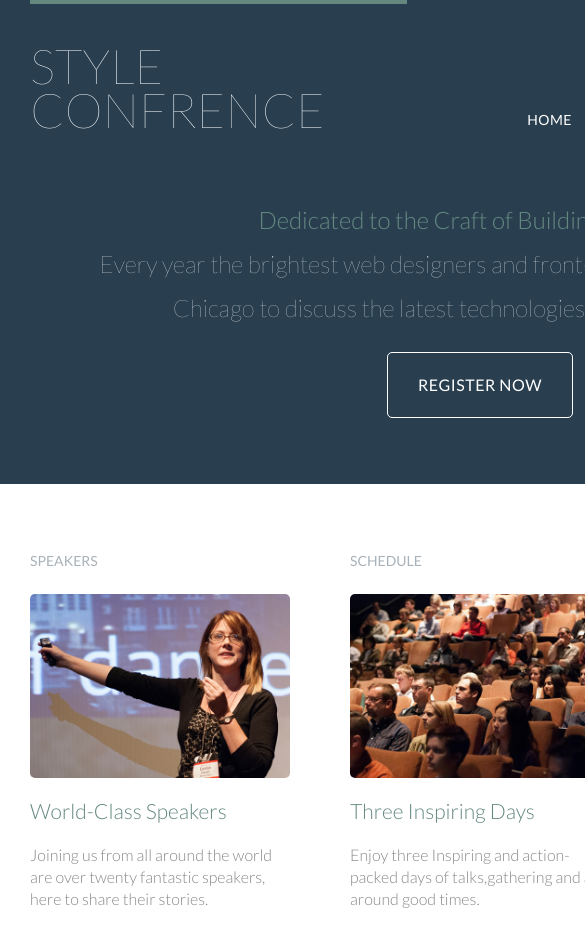
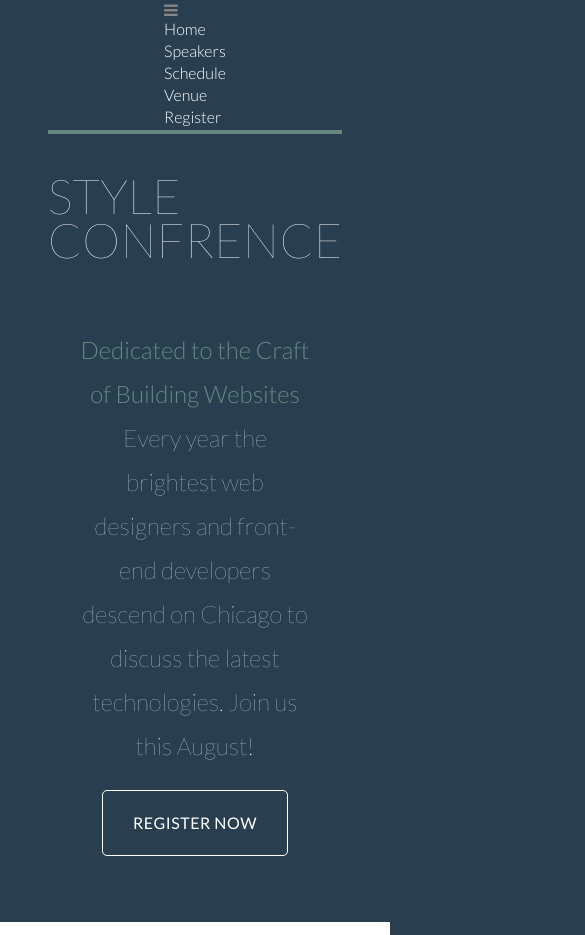
Before and after one commit to Ebalin1411/Style-Conference, a plain HTML site: page index.html in a window 390 px wide. Shown: the top 935 px of the page, 585 px wide, since content can reach past the window. Drawn offline with Linux system fonts and the light colour scheme.

Commit message:
index.html is updated with responsive code and Hamburger menu added

```diff
--- a/assets/stylesheets/main.css
+++ b/assets/stylesheets/main.css
@@ -54,7 +54,7 @@ table {
 .grid{
   display: grid;
   grid-template-columns:70% 30% ;
-  grid gap:20px 10px
+  grid gap:20px 10px;
 
 }
 .col-2-3{
@@ -76,9 +76,17 @@ table {
 .container{
   margin: 0 auto;
   padding-left: 30px;
+
   padding-right: 30px;
-  width: 960px;
+ /* width: 960px;*/
 }
+@media only screen and (min-width: 960px){
+  .container{
+    width:960px;
+  }
+
+}
+
 /*
   ========================================
   Typography
@@ -147,10 +155,16 @@ h1, h3, h4, h5, p {
 }
 .section-group {
   display: flex;
-  flex-direction: row;
-
+  flex-direction: column;
+}
+/* */
+@media only screen and (min-width: 640px){
+  .section-group{
+    flex-direction: row;
+  }
 
 }
+
 .primary-footer {
   display: flex;
   justify-content: space-between;
@@ -258,10 +272,34 @@ header{
   text-transform: uppercase;
   flex-grow: 0.75;
 }
+/* for mobile*/
+.barIcon{
+  display: unset;
+  display: flex;
+  flex-direction: column;
+  float: right;
+ padding: 2px;
+}
 .header-right-section{
-  flex-grow: 1;
+  display: none;
 }
+
+@media only screen and (min-width: 600px){
+
+  .header-right-section{
+     display: unset;
+     flex-grow: 1;
+
+    }
+    .barIcon{
+      display:none;
+
+
+    }
+}
+
 .primary-header a,
+
 .primary-footer a {
   color: #fff;
 }
@@ -272,12 +310,12 @@ header{
 
 .row {
   background: #fff;
-  min-width: 960px;
+ /* min-width: 960px;*/
   padding: 66px 0 44px 0;
 }
 .row,
 .row-alt {
-  min-width: 960px;
+  /*min-width: 960px;*/
 }
 
 .row-alt {
--- a/index.html
+++ b/index.html
@@ -9,12 +9,24 @@
         <link rel="preconnect" href="https://fonts.googleapis.com">
         <link rel="preconnect" href="https://fonts.gstatic.com" crossorigin>
         <link href="https://fonts.googleapis.com/css2?family=Lato:wght@100;300;400&display=swap" rel="stylesheet">
+        <link rel="stylesheet" href="https://cdnjs.cloudflare.com/ajax/libs/font-awesome/4.7.0/css/font-awesome.min.css">
+
     </head>
 
     <body>
         <header class="primary-header container section-group">
+          <div class="barIcon">
+            <i class="fa fa-bars" aria-hidden="true"></i>
+               <a href="index.html">Home</a>
+               <a href="speakers.html">Speakers</a>
+               <a href="schedule.html">Schedule</a>
+               <a href="venue.html">Venue</a>
+               <a href="register.html">Register</a>
+
+          </div>
           <h1 class="logo"><a href="index.html">Style <br>Confrence</a></h1>
           <section class="header-right-section">
+
           <h3 class="tagline">August 14th &ndash;26th &ndash; chicago,IL</h3>
           <nav class="nav primary-nav">
             <ul>
@@ -24,8 +36,9 @@
               <li> <a href="venue.html">Venue</a></li>
               <li> <a href="register.html">Register</a></li>
             </ul>
+
           </nav>
-          </section>
+        </section>
         </header>
         <section class="hero container">
             <h2>Dedicated to the Craft of Building Websites</h2>
```
